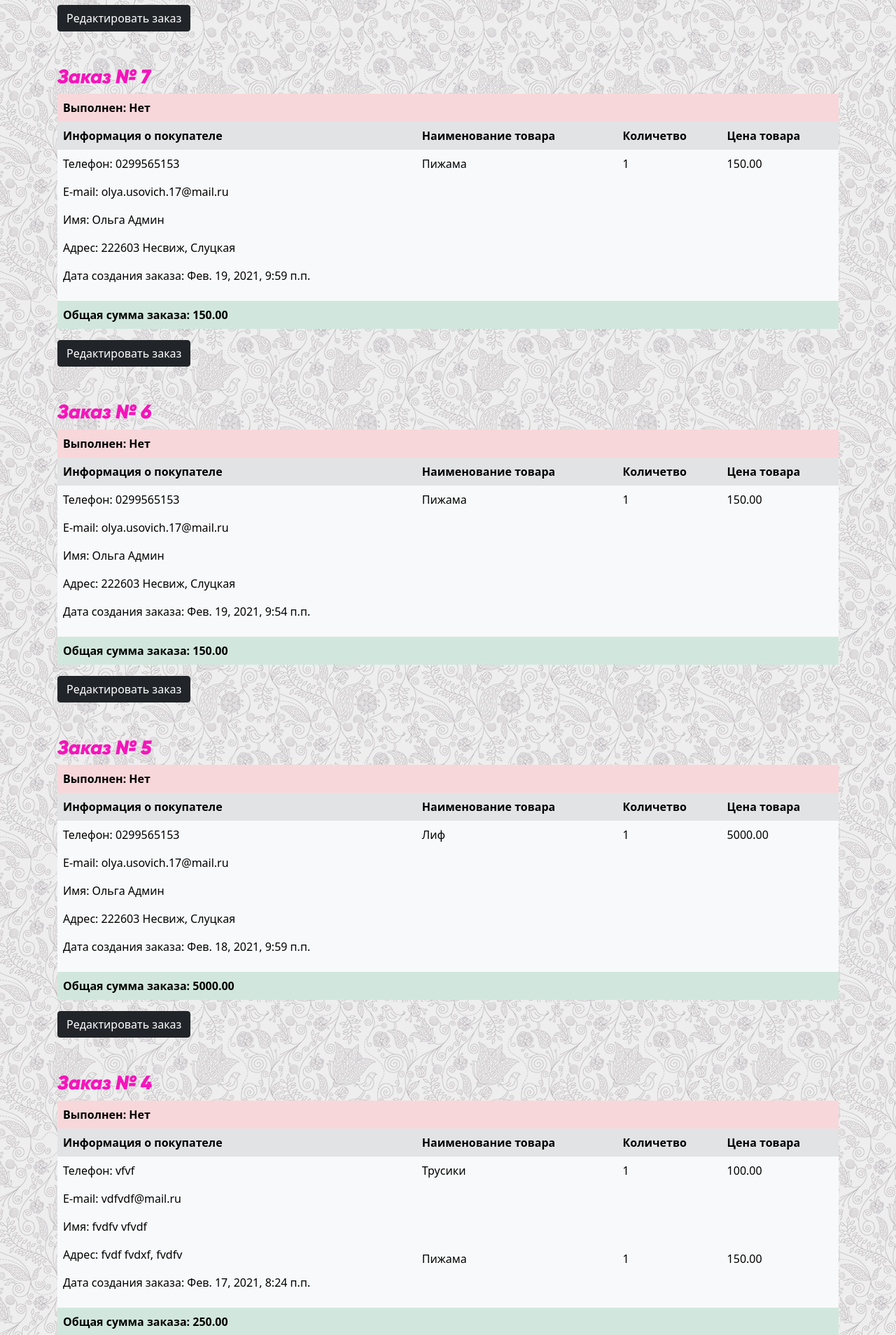
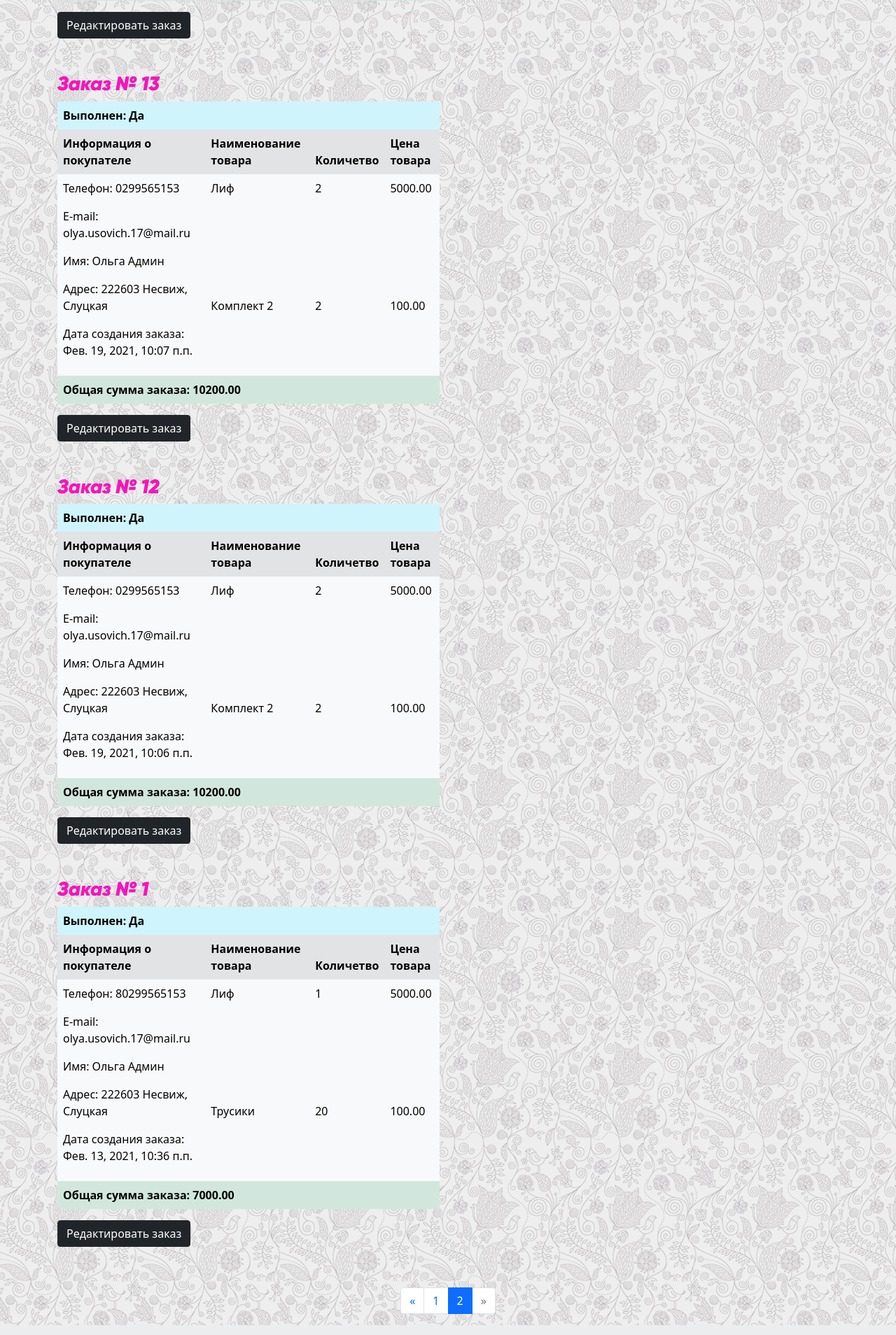
Before and after one commit to OlgaUsovich/finalProject, a Django app: page /authentication/received_orders/?page=2 in a window 1280 px wide. Shown: the part 2957-4865 px from the top of the page at 70% size. Run offline with Django 3.2, Linux system fonts and the light colour scheme; data comes from the database, SQL or seed files in the repository; both versions use the stored data as it was after the commit; some libraries are stand-ins or nearby versions.

Commit message:
Added Paginator on received_orders.html

```diff
--- a/authentication/views.py
+++ b/authentication/views.py
@@ -4,6 +4,7 @@ from django.contrib.auth import update_session_auth_hash
 from django.contrib.auth.decorators import login_required
 from django.contrib.auth.hashers import check_password
 from django.core.mail import send_mail
+from django.core.paginator import Paginator
 from django.shortcuts import render, get_object_or_404, redirect
 from django.contrib.auth.forms import UserCreationForm
 # Create your views here.
@@ -105,8 +106,14 @@ def show_all_orders(request):
         order.len = 2 * len(order.items.all()) - 1
         for item in order_items:
             order.sum += item.quantity * item.price
+    if 'page' in request.GET:
+        page_num = request.GET['page']
+    else:
+        page_num = 1
+    paginator = Paginator(orders, 10)
+    page = paginator.get_page(page_num)
     return render(request, 'authentication/received_orders.html',
-                  {'orders': orders, 'user_info': user_info, 'todays_orders': todays_orders})
+                  {'orders': page, 'user_info': user_info, 'todays_orders': todays_orders})
 
 
 def order_edit(request, pk):
--- a/products/views.py
+++ b/products/views.py
@@ -20,10 +20,8 @@ def product_list(request, category_slug=None):
     paginator = Paginator(products, 12)
     page = paginator.get_page(page_num)
     cart_product_form = CartAddProductForm()
-    print(request.user)
     content = {'category': category,
                'categories': categories,
                'page_object': page,
                'cart_product_form': cart_product_form}
-    print(request.user.id)
     return render(request, 'products/list.html', content)
--- a/templates/authentication/_profile_nav.html
+++ b/templates/authentication/_profile_nav.html
@@ -12,14 +12,7 @@
         <a
                 class="btn {% if active == 'info' %} btn-secondary {% else %}btn-light{% endif %}"
                 href="
-    {% url 'authentication:profile' %}">Информация профиля</a>
-        <a
-                class="btn {% if active == 'edit' %} btn-secondary {% else %}btn-light{% endif %}"
-                href="
-    {% url 'authentication:edit_profile' id=user.id %}">Редактировать информацию профиля</a>
-        <a
-                class="btn {% if active == 'change_password' %} btn-secondary {% else %}btn-light{% endif %}"
-                href="{% url 'authentication:change_password' %}">Сменить пароль</a>
+    {% url 'authentication:profile' %}">Профиль</a>
         <a
                 class="btn {% if active == 'history' %} btn-secondary {% else %}btn-light{% endif %}"
                 href="{% url 'orders:order_history' %}">История заказов</a>
--- a/templates/authentication/change_password.html
+++ b/templates/authentication/change_password.html
@@ -5,7 +5,7 @@
 {% block title %}Смена пароля{% endblock %}
 
 {% block content %}
-    {% include 'authentication/_profile_nav.html' with active='change_password' %}
+    {% include 'authentication/_profile_nav.html' with active='info' %}
     <div class="row">
         <div class="col-sm-6 col-lg-4">
             <form action="" method="POST">
--- a/templates/authentication/edit_profile.html
+++ b/templates/authentication/edit_profile.html
@@ -2,7 +2,7 @@
 {% load bootstrap4 %}
 {% block title %}Редактировать{% endblock %}
 {% block content %}
-    {% include 'authentication/_profile_nav.html' with active='edit' %}
+    {% include 'authentication/_profile_nav.html' with active='info' %}
     <div class="row">
         <div class="col-sm-6 col-lg-4">
             <form action="" method="POST">
--- a/templates/authentication/profile.html
+++ b/templates/authentication/profile.html
@@ -3,6 +3,10 @@
 {% block title %}Профиль{% endblock %}
 {% block content %}
     {% include 'authentication/_profile_nav.html' with active='info' %}
+    <div style="padding-top: 10px;">
+    <a class="btn btn-light" href=" {% url 'authentication:edit_profile' id=user.id %}">Редактировать профиль</a>
+    <a class="btn btn-warning" href="{% url 'authentication:change_password' %}">Сменить пароль</a>
+    </div>
     <p>Логин: {{ user_info.username }}</p>
     <p>Имя: {{ user_info.first_name }}</p>
     <p>Фамилия: {{ user_info.last_name }}</p>
--- a/templates/authentication/received_orders.html
+++ b/templates/authentication/received_orders.html
@@ -4,8 +4,11 @@
 {% block content %}
     {% include 'authentication/_profile_nav.html' with active='received_orders' %}
     <div class="container">
+
     <h5 class="product-name-detail text-end"><strong>Общее количество заказов: {{ orders.count }}</strong></h5>
     <h5 class="product-name-detail text-end"><strong>Количество заказов за сегодня: {{ todays_orders }}</strong></h5>
+    <div class="row">
+    <div class="col-sm-6" style="padding-bottom: 10px; padding-top: 10px;">
     {% for order in orders %}
         <h3 class="product-name"><strong>Заказ № {{ order.id }}</strong></h3>
         <table class="table table-light table-borderless">
@@ -45,9 +48,56 @@
         </table>
         <a type="button" class="btn btn-dark" href="{% url 'authentication:order_edit' pk=order.id %}">Редактировать
             заказ</a><br><br><br>
+
+
     {% endfor %}
     </div>
+    </div>
+    </div>
 
+ <nav aria-label="Paginator" style="display: flex; justify-content: center">
+        <ul class="pagination">
+            <li class="page-item">
+                {% if orders.has_previous %}
+                    <a class="page-link" href="?page={{ orders.previous_page_number }}" aria-label="Previous">
+                        <span aria-hidden="true">&laquo;</span>
+                    </a>
+                {% else %}
+                    <li class="page-item disabled">
+                        <a class="page-link" href="#" tabindex="-1" aria-disabled="true">
+                            <span aria-hidden="true">&laquo;</span>
+                        </a>
+                    </li>
+                {% endif %}
+            </li>
+
+
+            {% for page in orders.paginator %}
+                {% if orders.number == page.number %}
+                    <li class="page-item active" aria-current="page">
+                    <span class="page-link">{{ page.number }}</span>
+                </li>
+                    {% else %}
+                <li class="page-item"><a class="page-link" href="?page={{ page.number }}">{{ page.number }}</a></li>
+
+            {% endif %}
+            {% endfor %}
+
+            {% if orders.has_next %}
+                <li class="page-item">
+                    <a class="page-link" href="?page={{ orders.next_page_number }}" aria-label="Next">
+                        <span aria-hidden="true">&raquo;</span>
+                    </a>
+                    {% else %}
+                <li class="page-item disabled">
+                    <a class="page-link" href="#" tabindex="-1" aria-disabled="true">
+                        <span aria-hidden="true">&raquo;</span>
+                    </a>
+                </li>
+            {% endif %}
+            </li>
+        </ul>
+    </nav>
     {#    {% for order in orders %}#}
     {#        <p><strong>Заказ № {{ order.id }}</strong></p>#}
     {#        <p>Телефон: {{ order.phone }}</p>#}
```
Also changed, not shown: db.sqlite3.
